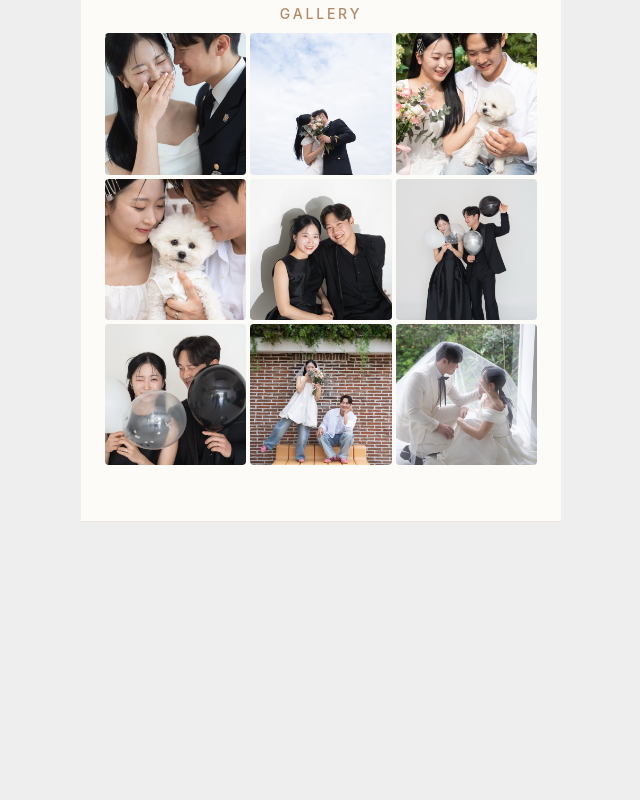
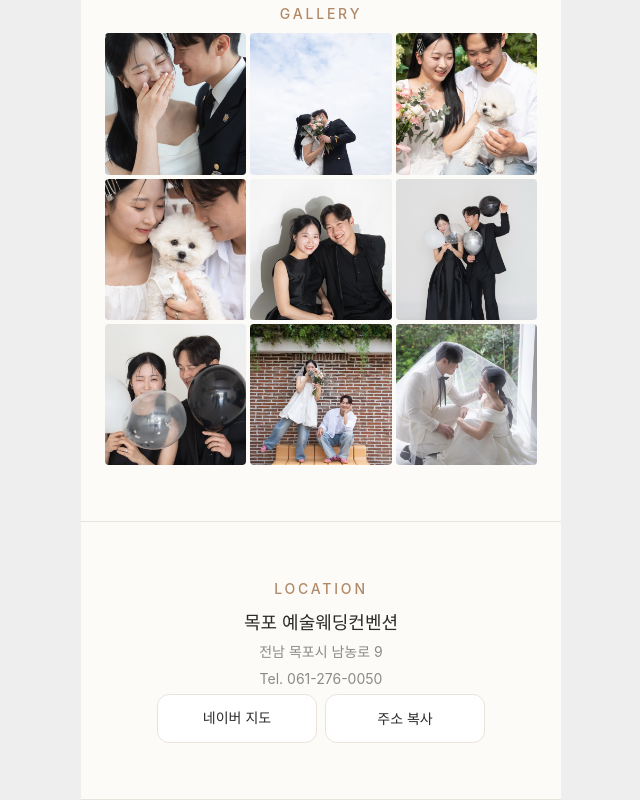
Before and after one commit to syeon2565/mh-yh-wedding, a React (Vite) app: page / in a window 1280 px wide. Shown: the part 2277-3077 px from the top of the page, without its empty margins (319-959 px from the left). Before the commit the page ends 2799 px from the top, so only its background shows below. Built offline with nearby package versions, Linux system fonts and the light colour scheme; a web font is replaced by a local one.

Commit message:
feat: add venue location with map link and address copy

```diff
--- a/src/App.tsx
+++ b/src/App.tsx
@@ -3,6 +3,7 @@ import Greeting from "./components/Greeting";
 import Profile from "./components/Profile";
 import Calendar from "./components/Calendar";
 import Gallery from "./components/Gallery";
+import Location from "./components/Location";
 
 const weddingInfo = {
   groom: {
@@ -20,6 +21,12 @@ const weddingInfo = {
     photoPosition: "50% 0%",
   },
   date: new Date("2026-06-27T11:00:00+09:00"),
+  venue: {
+    name: "목포 예술웨딩컨벤션",
+    address: "전남 목포시 남농로 9",
+    tel: "061-276-0050",
+    mapUrl: "https://naver.me/IIt6xUQm",
+  },
 } as const;
 
 export default function App() {
@@ -30,6 +37,7 @@ export default function App() {
       <Profile info={weddingInfo} />
       <Calendar date={weddingInfo.date} />
       <Gallery />
+      <Location venue={weddingInfo.venue} />
     </main>
   );
 }
--- /dev/null
+++ b/src/components/Location.tsx
@@ -0,0 +1,50 @@
+type Props = {
+  venue: {
+    name: string;
+    address: string;
+    tel: string;
+    mapUrl: string;
+  };
+};
+
+export default function Location({ venue }: Props) {
+  const copyAddress = async () => {
+    try {
+      await navigator.clipboard.writeText(venue.address);
+      alert("주소가 복사되었습니다.");
+    } catch {
+      alert("복사에 실패했습니다.");
+    }
+  };
+
+  return (
+    <section className="section location">
+      <h2 className="section__title">LOCATION</h2>
+      <p className="location__name">{venue.name}</p>
+      <p className="location__address">{venue.address}</p>
+      <p className="location__tel">Tel. {venue.tel}</p>
+
+      <a
+        className="location__map"
+        href={venue.mapUrl}
+        target="_blank"
+        rel="noreferrer"
+        aria-label="네이버 지도에서 보기"
+      />
+
+      <div className="location__actions">
+        <a
+          className="location__btn"
+          href={venue.mapUrl}
+          target="_blank"
+          rel="noreferrer"
+        >
+          네이버 지도
+        </a>
+        <button type="button" className="location__btn" onClick={copyAddress}>
+          주소 복사
+        </button>
+      </div>
+    </section>
+  );
+}
--- a/src/styles/global.css
+++ b/src/styles/global.css
@@ -233,3 +233,40 @@ button {
   font-size: 13px;
   opacity: 0.8;
 }
+
+/* Location */
+.location__name {
+  font-size: 18px;
+  margin: 0 0 4px;
+}
+.location__address,
+.location__tel {
+  font-size: 14px;
+  color: var(--muted);
+  margin: 0 0 4px;
+}
+.location__map {
+  width: 100%;
+  aspect-ratio: 16 / 10;
+  background: #e8e4dc;
+  border-radius: var(--radius);
+  margin: 24px 0 16px;
+}
+.location__actions {
+  display: flex;
+  gap: 8px;
+  justify-content: center;
+}
+.location__actions .location__btn {
+  flex: 1;
+  max-width: 160px;
+  padding: 12px;
+  background: var(--card);
+  color: var(--fg);
+  border: 1px solid var(--line);
+  border-radius: var(--radius);
+  font-size: 14px;
+  text-align: center;
+  text-decoration: none;
+  display: inline-block;
+}
```
